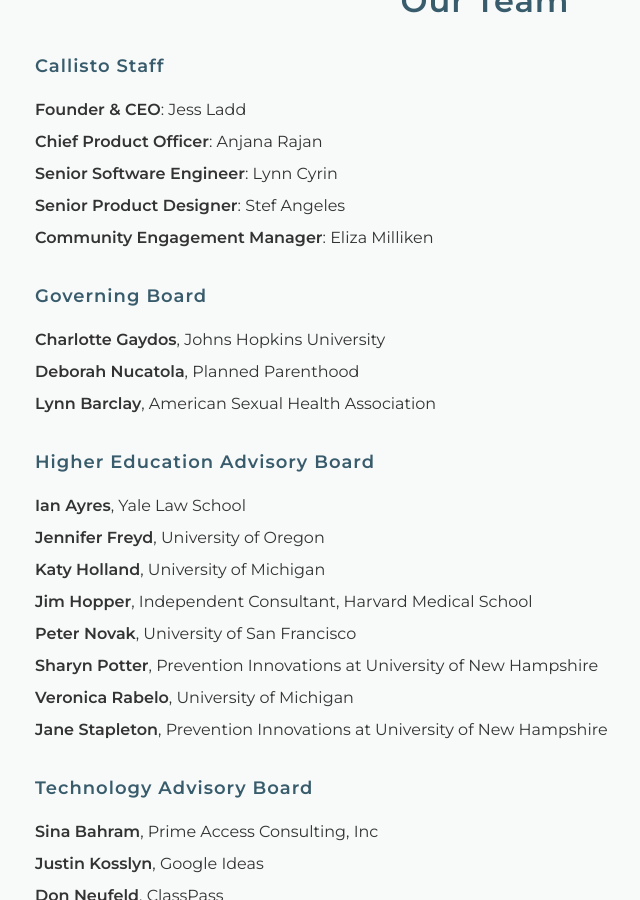
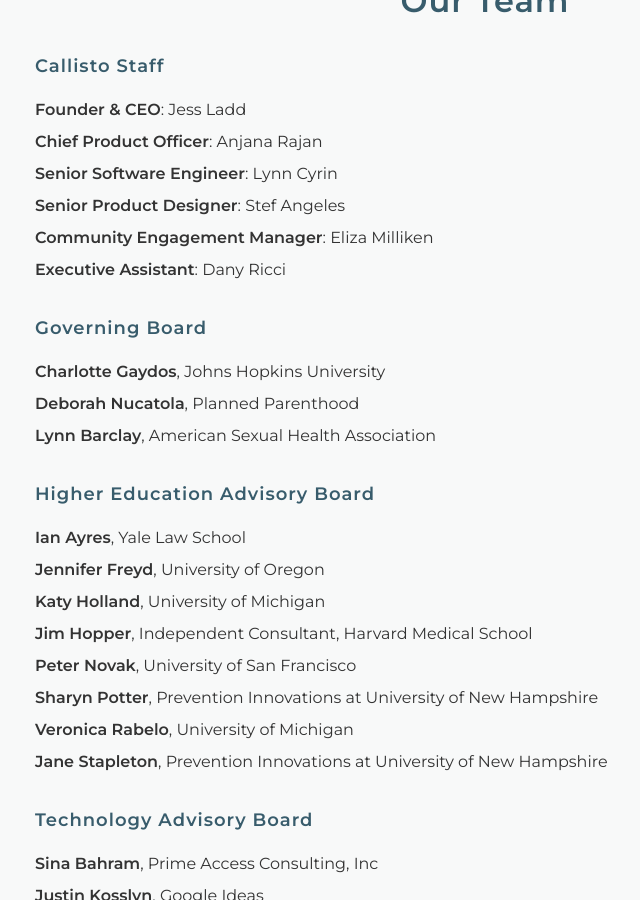
Before and after one commit to project-callisto/projectcallisto-dot-org, a Jekyll site: the page built from who-we-are.html, in a window 1280 px wide and 900 px high, scrolled down 1235 px. Shown: the whole window, without its empty margins (155-795 px from the left). Built offline with Jekyll 4.4.1, drawn with Linux system fonts in a browser that asks for light colours.

Commit message:
Added Dany!

```diff
--- a/who-we-are.html
+++ b/who-we-are.html
@@ -28,6 +28,7 @@
             <li><strong>Senior Software Engineer</strong>: Lynn Cyrin</li>
             <li><strong>Senior Product Designer</strong>: Stef Angeles</li>
             <li><strong>Community Engagement Manager</strong>: Eliza Milliken </li>
+            <li><strong>Executive Assistant</strong>: Dany Ricci </li>
         </ul>
         <h4>Governing Board</h4>
         <ul>
```
